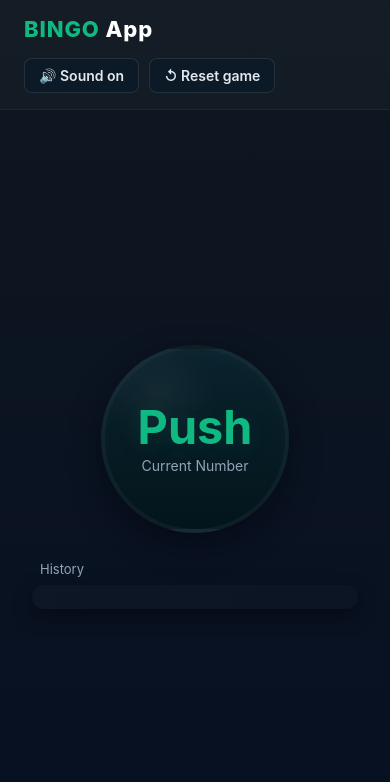
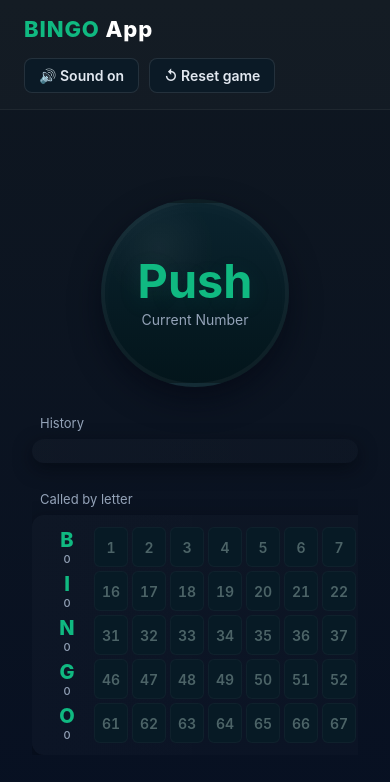
Before and after one commit to marlandolaud/BingoApp, a website: page src/UI/index.html in a window 390 px wide. Drawn offline with Linux system fonts and the light colour scheme.

Commit message:
Add per-letter called-numbers board to UI
Show a 5x15 BINGO grid under the history row: called numbers are
highlighted, the latest call is outlined, and each letter shows its
called count. Board logic lives in board.js so it can be unit tested.

Adds UI test tooling: node:test unit tests with c8 coverage, Playwright
e2e (mocked API) and integration (real API) tests, and Stryker
mutation testing.

Co-Authored-By: Claude Opus 5.5 <noreply@anthropic.com>

```diff
--- /dev/null
+++ b/src/UI/board.js
@@ -0,0 +1,24 @@
+// Builds the called-numbers board: one row per BINGO letter, 15 numbers each.
+// Works in the browser (window.BingoBoard) and in Node (module.exports) for tests.
+(function (root) {
+  const LETTERS = ['B', 'I', 'N', 'G', 'O'];
+
+  function buildBoard(history) {
+    const draws = Object.values(history || {});
+    const called = new Set(draws);
+    const last = draws[draws.length - 1];
+
+    return LETTERS.map((letter, i) => {
+      const numbers = Array.from({ length: 15 }, (_, k) => {
+        const number = i * 15 + k + 1;
+        const ball = letter + number;
+        return { number, called: called.has(ball), last: ball === last };
+      });
+      return { letter, numbers, calledCount: numbers.filter(c => c.called).length };
+    });
+  }
+
+  const api = { buildBoard };
+  if (typeof module !== 'undefined' && module.exports) module.exports = api;
+  else root.BingoBoard = api;
+})(this);
--- a/src/UI/index.html
+++ b/src/UI/index.html
@@ -91,6 +91,25 @@
   @media (max-width:540px){
     .history{overflow:auto}
   }
+  /* called-numbers board: one row per letter */
+  .board-wrap{width:100%;max-width:1100px}
+  .board{width:100%;border-collapse:separate;border-spacing:4px;table-layout:fixed;
+    padding:8px;border-radius:12px;background:linear-gradient(90deg, rgba(255,255,255,0.02), rgba(255,255,255,0.01));
+    box-shadow:0 6px 18px rgba(2,6,12,0.5)}
+  .board th{font-size:20px;font-weight:800;color:var(--accent);width:44px;text-align:center}
+  .board th .letter{display:block}
+  .board th .count{display:block;font-size:11px;font-weight:500;color:var(--muted)}
+  .board td.cell{
+    text-align:center;padding:6px 0;border-radius:6px;font-size:14px;font-weight:600;
+    color:rgba(207,238,225,0.35);background:#071a25;border:1px solid rgba(255,255,255,0.03);
+    font-variant-numeric:tabular-nums;
+  }
+  .board td.cell.called{color:#04130d;background:var(--accent);border-color:var(--accent)}
+  .board td.cell.last{outline:2px solid #fff;outline-offset:1px}
+  @media (max-width:720px){
+    .board-wrap{overflow-x:auto}
+    .board{min-width:640px}
+  }
 </style>
 </head>
 <body>
@@ -115,8 +134,13 @@
         <div class="track" id="track"></div>
       </div>
     </div>
+    <div class="board-wrap">
+      <div class="history-title">Called by letter</div>
+      <table class="board" id="board" aria-label="Called numbers by letter"><tbody id="boardBody"></tbody></table>
+    </div>
   </div>
 
+<script src="board.js"></script>
 <script>
   let state = {
     currentNumber: 'Push',
@@ -128,7 +152,37 @@
   const historyContainer = document.getElementById('historyContainer');
   let gameKey = undefined;
 
+  const boardBody = document.getElementById('boardBody');
+
+  function renderBoard(){
+    boardBody.innerHTML = '';
+    for (const row of BingoBoard.buildBoard(state.history)) {
+      const tr = document.createElement('tr');
+      tr.dataset.letter = row.letter;
+      const th = document.createElement('th');
+      th.scope = 'row';
+      const letter = document.createElement('span');
+      letter.className = 'letter';
+      letter.textContent = row.letter;
+      th.appendChild(letter);
+      const count = document.createElement('span');
+      count.className = 'count';
+      count.textContent = row.calledCount;
+      th.appendChild(count);
+      tr.appendChild(th);
+      for (const c of row.numbers) {
+        const td = document.createElement('td');
+        td.className = 'cell' + (c.called ? ' called' : '') + (c.last ? ' last' : '');
+        td.textContent = c.number;
+        td.setAttribute('aria-label', row.letter + c.number + (c.called ? ' called' : ''));
+        tr.appendChild(td);
+      }
+      boardBody.appendChild(tr);
+    }
+  }
+
   function render(){
+    renderBoard();
     elCurrent.textContent = state.currentNumber ?? '--';
 
     // clear & render track
```
Also changed, not shown: src/UI/package.json (added, +18 -0 lines), src/UI/playwright.config.js (added, +23 -0 lines), src/UI/stryker.config.json (added, +10 -0 lines), src/UI/tests/e2e/board.spec.js (added, +79 -0 lines), src/UI/tests/integration/board.spec.js (added, +23 -0 lines), src/UI/tests/unit/board.test.js (added, +67 -0 lines), 2 other files.
